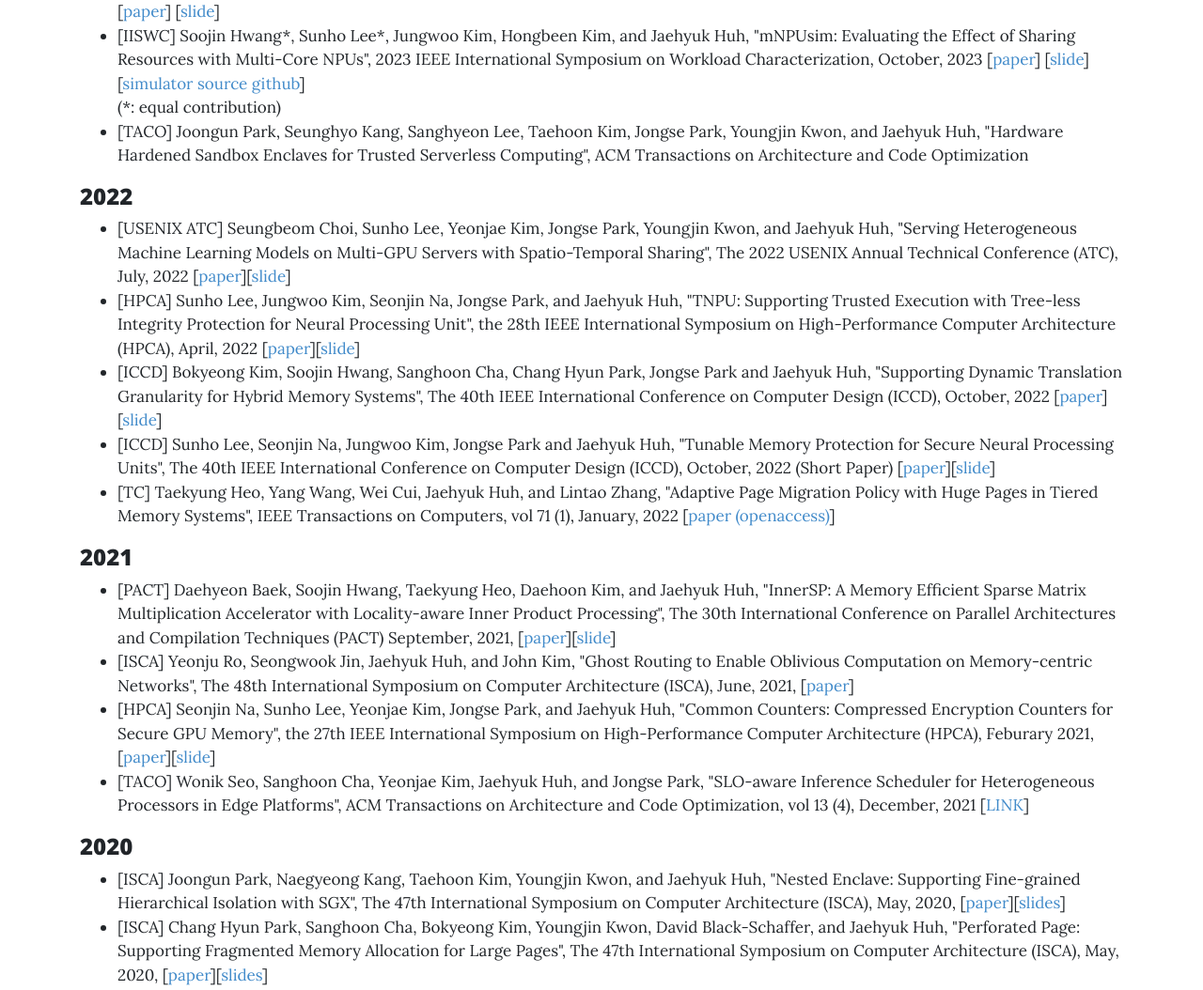
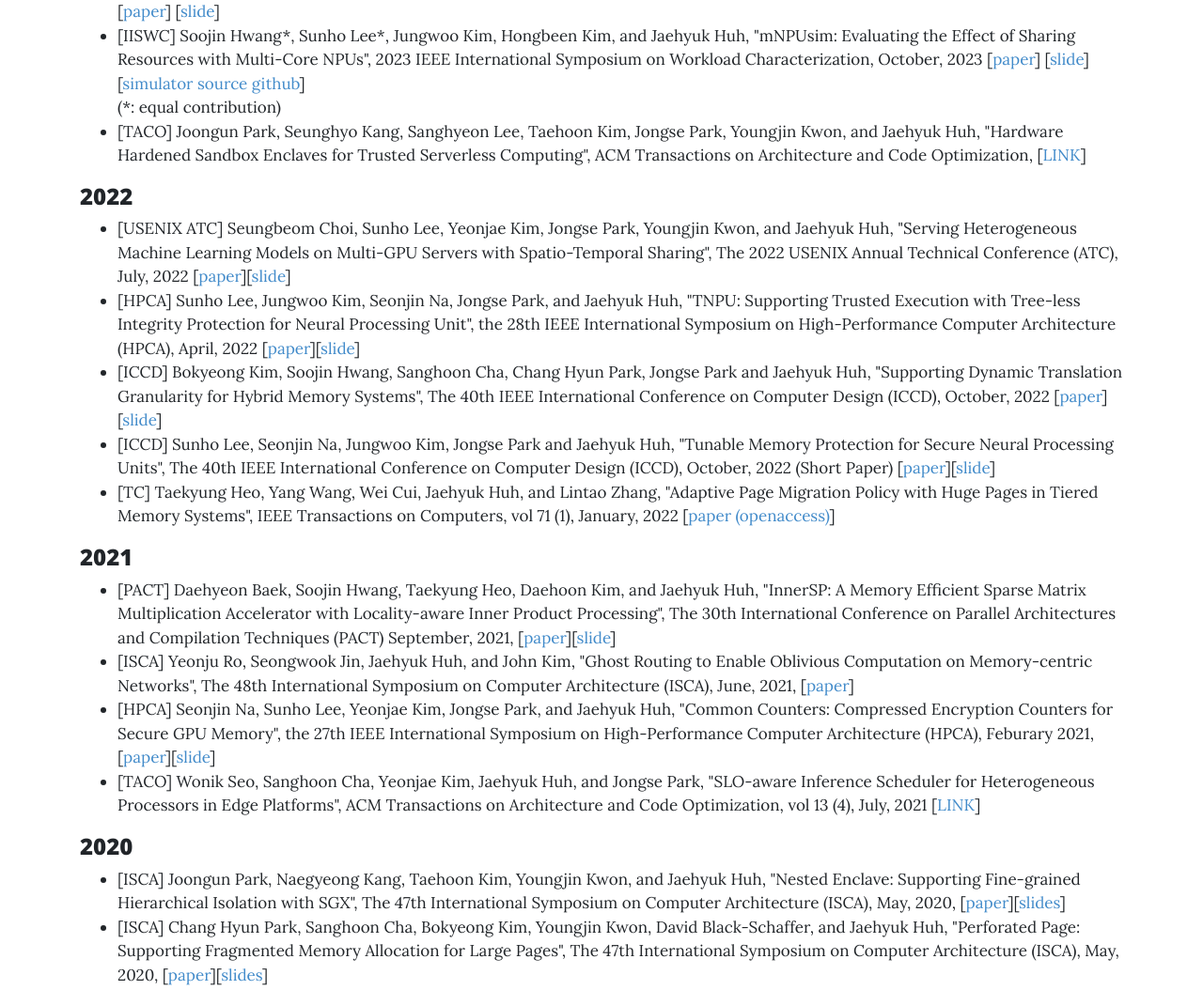
Before and after one commit to jaehyuk-huh/jaehyuk-huh.github.io, a website: page publications.html in a window 1280 px wide. Shown: the part 343-1397 px from the top of the page at 94% size. Drawn offline with nearby package versions, Linux system fonts and the light colour scheme.

Commit message:
Update publications.html

```diff
--- a/publications.html
+++ b/publications.html
@@ -79,7 +79,7 @@
           <ul>
               <li>[MICRO] Jungwoo Kim, Seonjin Na, Sanghyeon Lee, Sunho Lee, and Jaehyuk Huh, "Improving Data Reuse in NPU On-chip Memory with Interleaved Gradient Order for DNN Training", 56th IEEE/ACM International Symposium on Microarchitecture (MICRO), October, 2023 [<a href="papers/kim_micro23_interleaved.pdf">paper</a>] [<a href="slides/slide_micro23_InterleavedGradientOrder.pdf">slide</a>]</li>
               <li>[IISWC] Soojin Hwang*, Sunho Lee*, Jungwoo Kim, Hongbeen Kim, and Jaehyuk Huh, "mNPUsim: Evaluating the Effect of Sharing Resources with Multi-Core NPUs", 2023 IEEE International Symposium on Workload Characterization, October, 2023 [<a href="papers/iiswc2023_multi_npu_sim.pdf">paper</a>] [<a href="slides/iiswc2023_mnpu_sim_slide.pdf">slide</a>][<a href="https://github.com/casys-kaist/mNPUsim">simulator source github</a>]</li> (*: equal contribution)
-              <li>[TACO] Joongun Park, Seunghyo Kang, Sanghyeon Lee, Taehoon Kim, Jongse Park, Youngjin Kwon, and Jaehyuk Huh, "Hardware Hardened Sandbox Enclaves for Trusted Serverless Computing", ACM Transactions on Architecture and Code Optimization </li>
+              <li>[TACO] Joongun Park, Seunghyo Kang, Sanghyeon Lee, Taehoon Kim, Jongse Park, Youngjin Kwon, and Jaehyuk Huh, "Hardware Hardened Sandbox Enclaves for Trusted Serverless Computing", ACM Transactions on Architecture and Code Optimization, [<a href="https://dl.acm.org/doi/10.1145/3632954">LINK</a>] </li>
             </ul>
 
           <h4>2022</h4>
@@ -95,7 +95,7 @@
               <li>[PACT] Daehyeon Baek, Soojin Hwang, Taekyung Heo, Daehoon Kim, and Jaehyuk Huh, "InnerSP: A Memory Efficient Sparse Matrix Multiplication Accelerator with Locality-aware Inner Product Processing", The 30th International Conference on Parallel Architectures and Compilation Techniques (PACT) September, 2021, [<a href="papers/pact2021_innersp.pdf">paper</a>][<a href="slides/pact2021_innersp_slide.pdf">slide</a>]
               <li>[ISCA] Yeonju Ro, Seongwook Jin, Jaehyuk Huh, and John Kim, "Ghost Routing to Enable Oblivious Computation on Memory-centric Networks", The 48th International Symposium on Computer Architecture (ISCA), June, 2021, [<a href="https://conferences.computer.org/iscapub/pdfs/ISCA2021-4ghucdBnCWYB7ES2Pe4YdT/333300a930/333300a930.pdf">paper</a>]</li>
               <li>[HPCA] Seonjin Na, Sunho Lee, Yeonjae Kim, Jongse Park, and Jaehyuk Huh, "Common Counters: Compressed Encryption Counters for Secure GPU Memory", the 27th IEEE International Symposium on High-Performance Computer Architecture (HPCA), Feburary 2021, [<a href="papers/na_hpca2021_commoncounter.pdf">paper</a>][<a href="slides/2021_03_HPCA_Common_Counters.pdf">slide</a>]</li>
-              <li>[TACO] Wonik Seo, Sanghoon Cha, Yeonjae Kim, Jaehyuk Huh, and Jongse Park, "SLO-aware Inference Scheduler for Heterogeneous Processors in Edge Platforms", ACM Transactions on Architecture and Code Optimization, vol 13 (4), December, 2021 [<a href="https://dl.acm.org/doi/abs/10.1145/3460352">LINK</a>]
+              <li>[TACO] Wonik Seo, Sanghoon Cha, Yeonjae Kim, Jaehyuk Huh, and Jongse Park, "SLO-aware Inference Scheduler for Heterogeneous Processors in Edge Platforms", ACM Transactions on Architecture and Code Optimization, vol 13 (4), July, 2021 [<a href="https://dl.acm.org/doi/abs/10.1145/3460352">LINK</a>]
           </ul>
           <h4>2020</h4>
           <ul>
```
